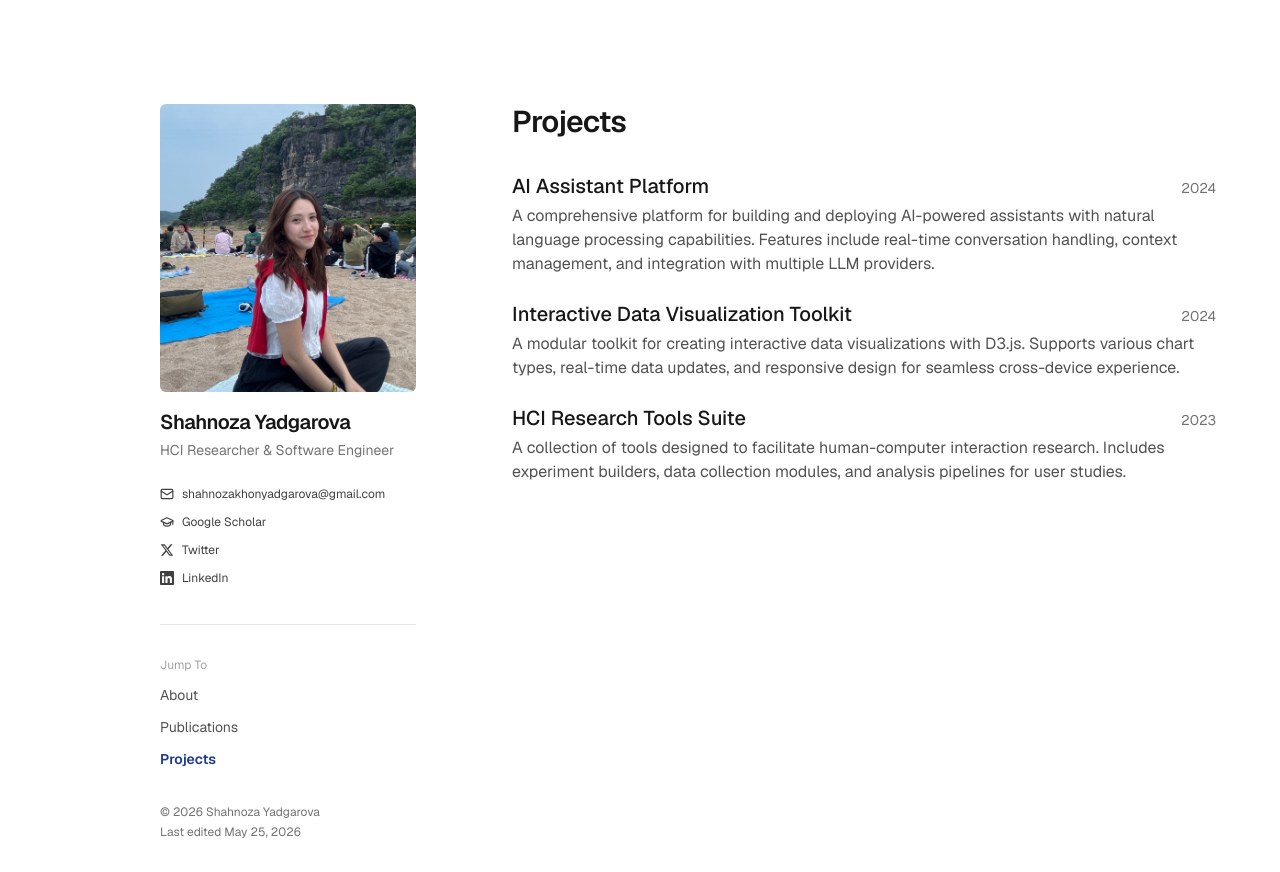
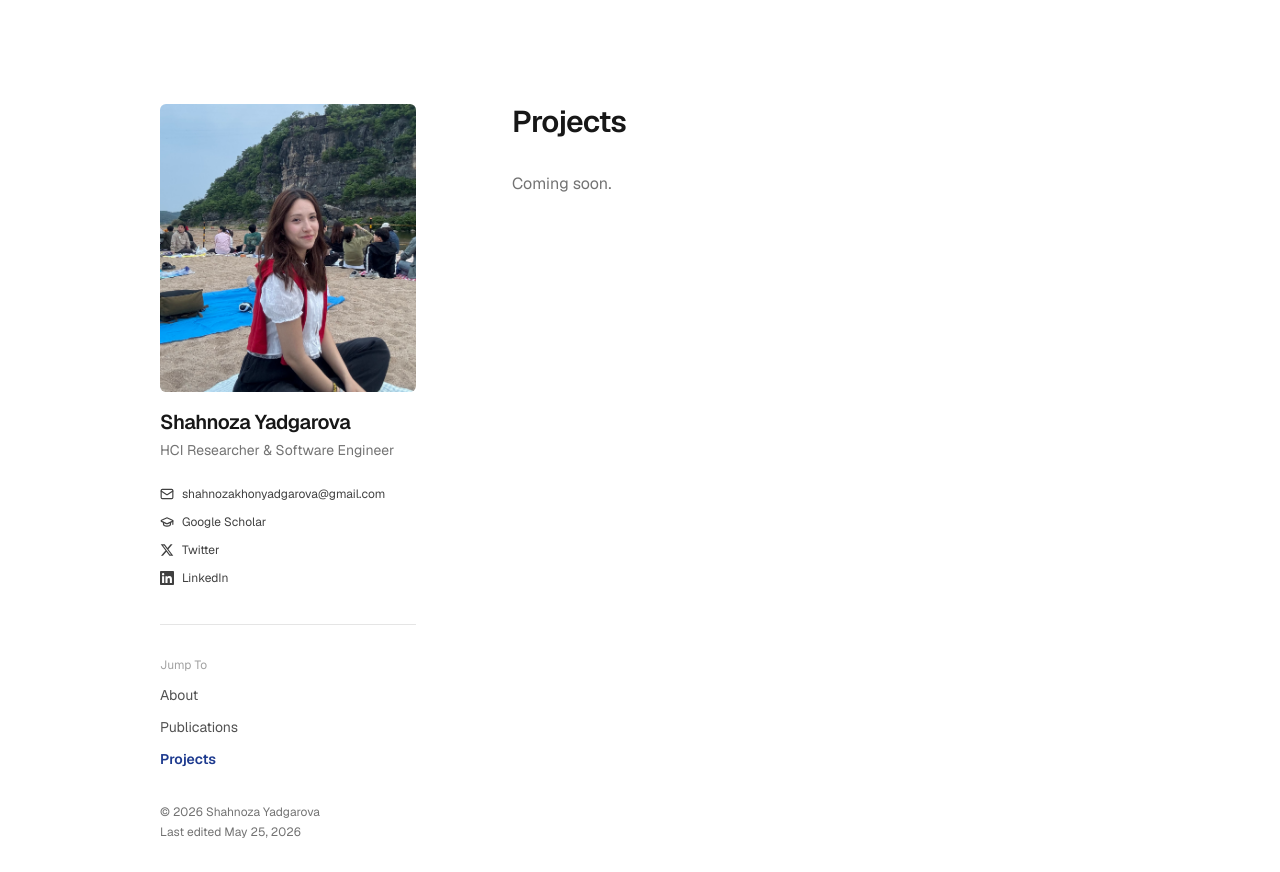
Before and after one commit to shahnozayadgar/noza, a Next.js app: page /projects in a window 1280 px wide. Built offline with nearby package versions, Linux system fonts and the light colour scheme.

Commit message:
chore(content): remove dummy projects and add coming soon message

```diff
--- a/app/projects/page.tsx
+++ b/app/projects/page.tsx
@@ -14,7 +14,7 @@ export default function ProjectsPage() {
       <section className="space-y-8">
         <h1 className="text-3xl font-semibold tracking-tight">Projects</h1>
         {projects.length === 0 ? (
-          <p className="text-neutral-500">No projects yet.</p>
+          <p className="text-neutral-500">Coming soon.</p>
         ) : (
           <ul className="space-y-6">
             {projects.map((p) => (
--- a/content/projects.ts
+++ b/content/projects.ts
@@ -8,43 +8,4 @@ export type Project = {
   cover?: string;
 };
 
-export const projects: Project[] = [
-  {
-    slug: "ai-assistant-platform",
-    title: "AI Assistant Platform",
-    summary: "A comprehensive platform for building and deploying AI-powered assistants with natural language processing capabilities. Features include real-time conversation handling, context management, and integration with multiple LLM providers.",
-    tags: ["TypeScript", "React", "Node.js", "OpenAI API", "WebSockets"],
-    year: 2024,
-    links: [
-      { label: "GitHub", href: "https://github.com" },
-      { label: "Live Demo", href: "https://example.com" },
-      { label: "Documentation", href: "https://docs.example.com" }
-    ],
-    cover: "/images/projects/ai-assistant.png"
-  },
-  {
-    slug: "data-visualization-toolkit",
-    title: "Interactive Data Visualization Toolkit",
-    summary: "A modular toolkit for creating interactive data visualizations with D3.js. Supports various chart types, real-time data updates, and responsive design for seamless cross-device experience.",
-    tags: ["D3.js", "JavaScript", "Data Viz", "SVG", "Canvas"],
-    year: 2024,
-    links: [
-      { label: "GitHub", href: "https://github.com" },
-      { label: "Examples", href: "https://examples.com" }
-    ],
-    cover: "/images/projects/data-viz.png"
-  },
-  {
-    slug: "hci-research-tools",
-    title: "HCI Research Tools Suite",
-    summary: "A collection of tools designed to facilitate human-computer interaction research. Includes experiment builders, data collection modules, and analysis pipelines for user studies.",
-    tags: ["Python", "React", "Research", "HCI", "User Studies"],
-    year: 2023,
-    links: [
-      { label: "Paper", href: "https://dl.acm.org" },
-      { label: "Code", href: "https://github.com" },
-      { label: "Video Demo", href: "https://youtube.com" }
-    ],
-    cover: "/images/projects/hci-tools.png"
-  }
-];
+export const projects: Project[] = [];
```
